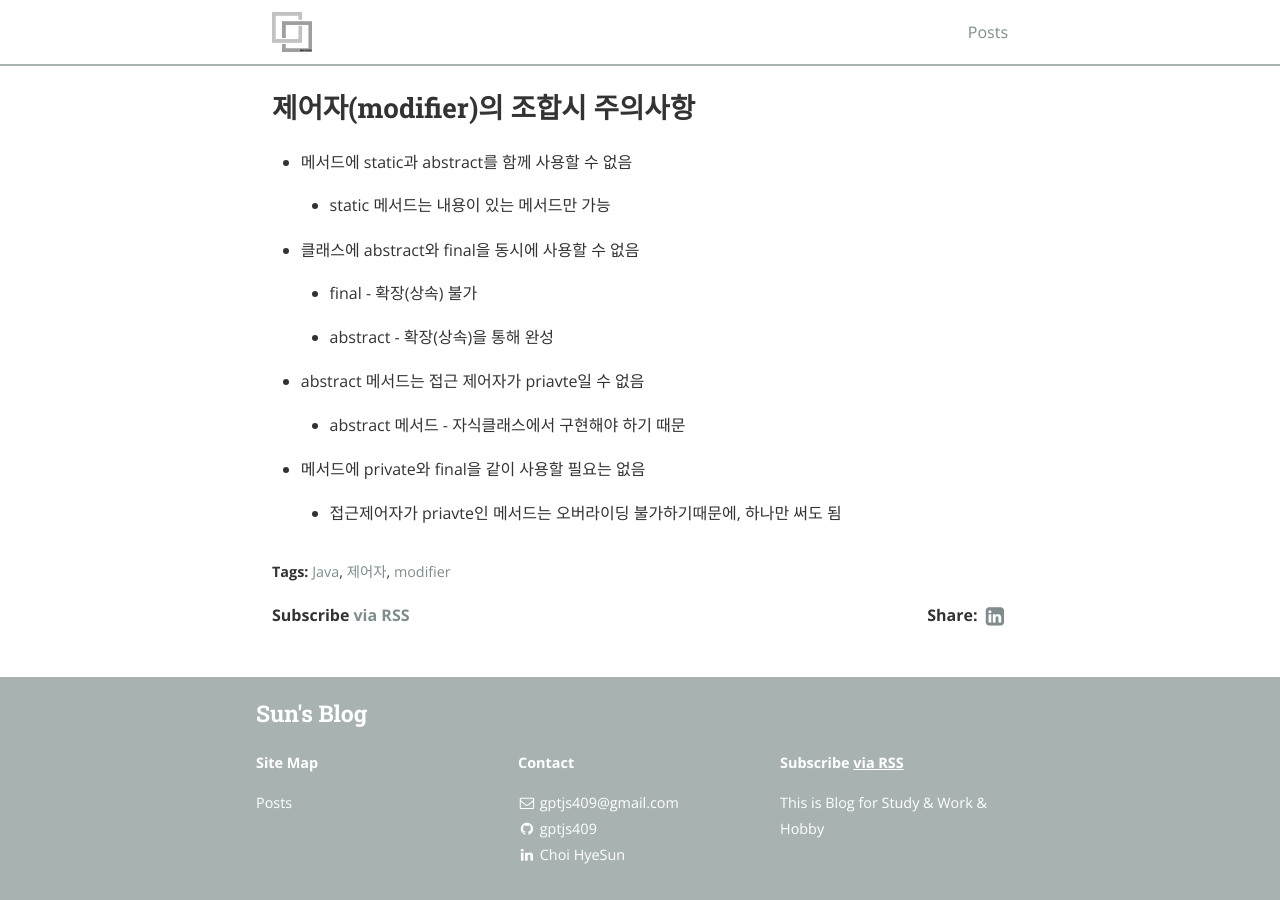
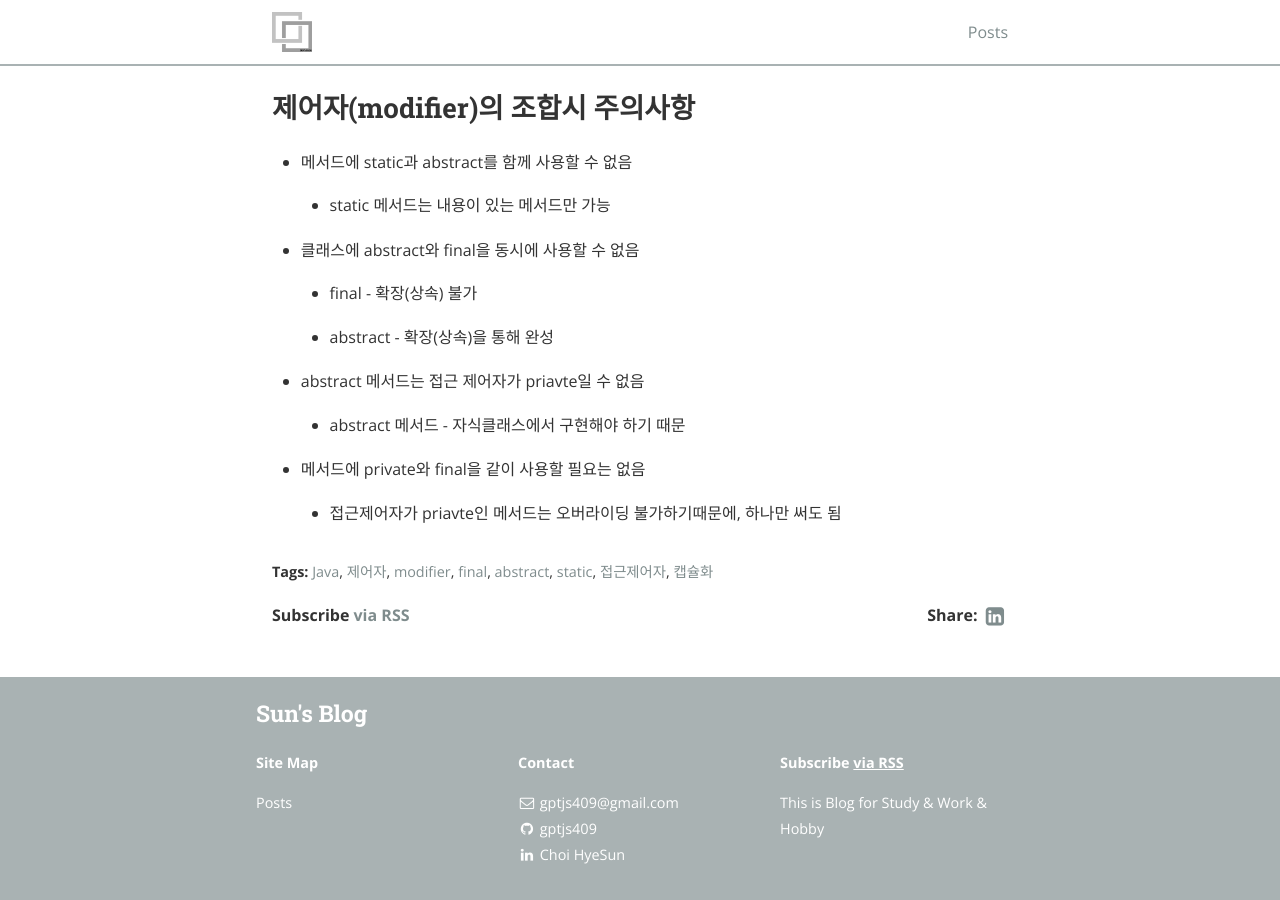
Before and after one commit to gptjs409/gptjs409.github.io, a Jekyll site: the page built from _posts/java/2019-08-22-modifier.md, in a window 1280 px wide and 900 px high, scrolled down 5400 px. Built offline with Jekyll 4.4.1, drawn with Linux system fonts in a browser that asks for light colours; nearby versions of some CDN libraries.

Commit message:
Update 2019-08-22-modifier.md

```diff
--- a/_posts/java/2019-08-22-modifier.md
+++ b/_posts/java/2019-08-22-modifier.md
@@ -8,6 +8,11 @@ tags:
   - Java
   - 제어자
   - modifier
+  - final
+  - abstract
+  - static
+  - 접근제어자
+  - 캡슐화
 ---
 
 ## 제어자(modifier) - 정의
```
